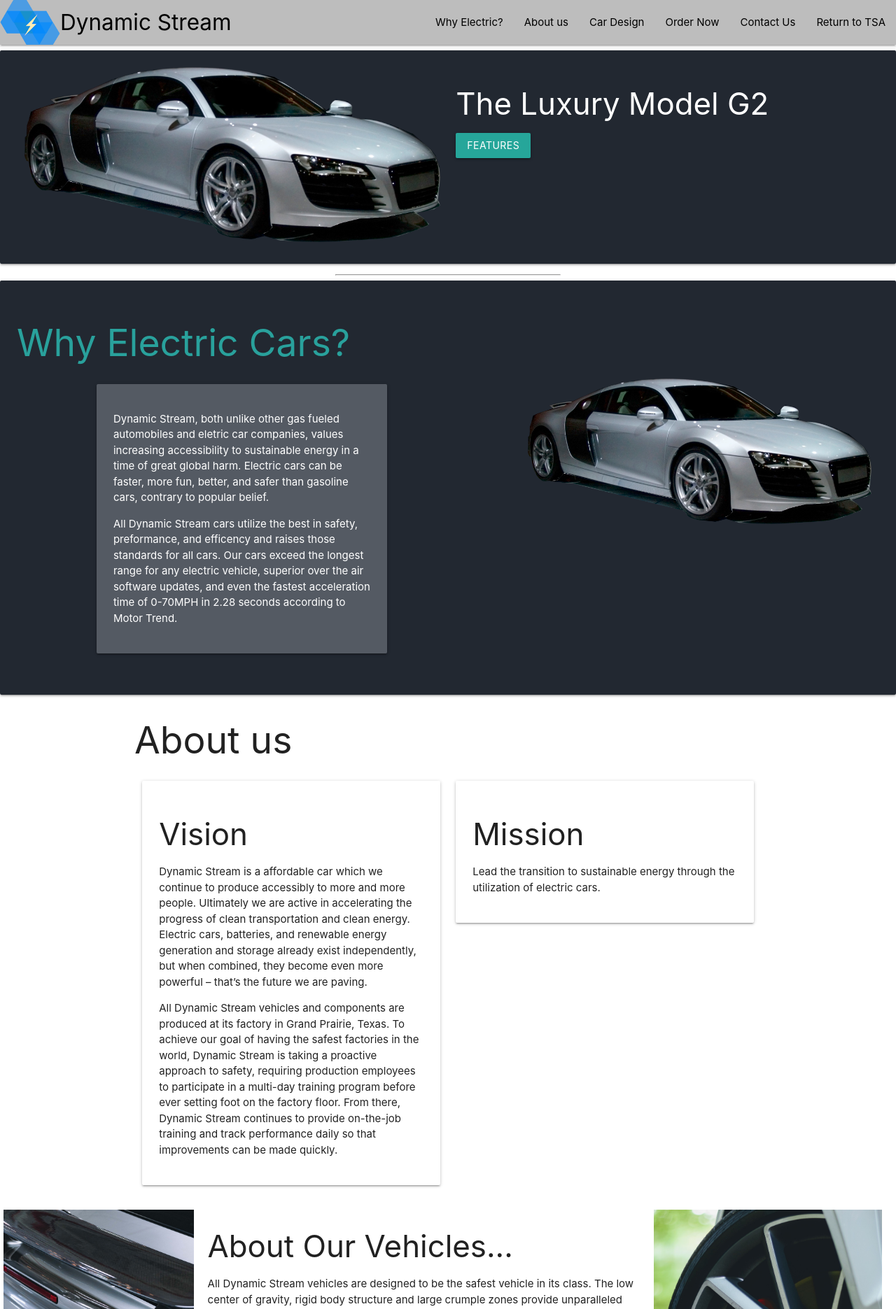
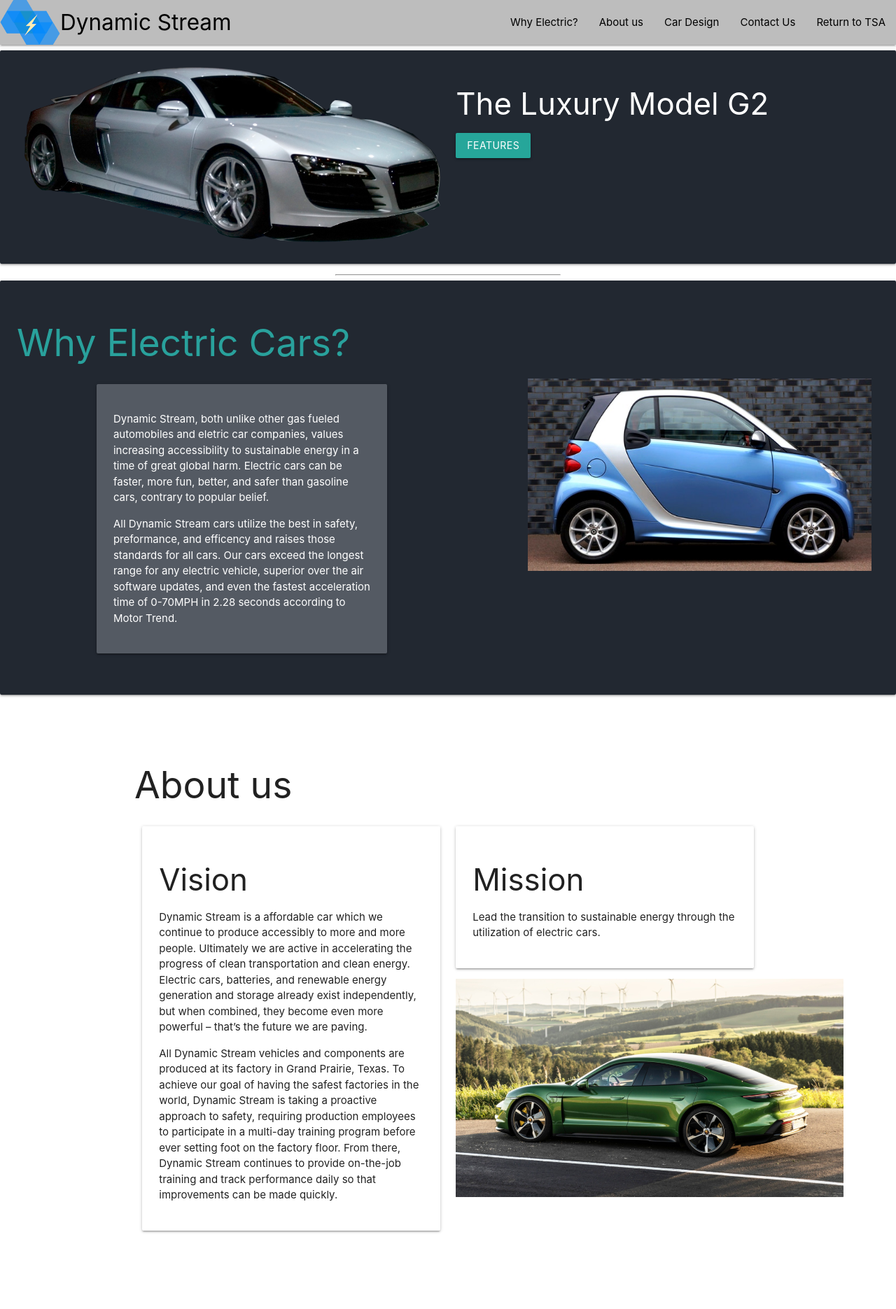
Before and after one commit to fastfists/TSAZone, a Flask app: page /design-brief in a window 1280 px wide. Shown: the top 1871 px of the page at 70% size. Run offline with Flask 2, Linux system fonts and the light colour scheme.

Commit message:
added more spacing

```diff
--- a/static/css/design_brief.css
+++ b/static/css/design_brief.css
@@ -68,3 +68,13 @@ input, textarea {
     background-size: cover;
     position: relative;
 }
+
+#about {
+    margin-top: 100px;
+    margin-bottom: 100px;
+}
+
+#contact {
+    margin-top: 150px;
+    margin-bottom: 50px;
+}
--- a/templates/design_brief.html
+++ b/templates/design_brief.html
@@ -17,7 +17,7 @@
 
 <body>
     <header>
-        <nav class="grey lighten-1" >
+        <nav class="grey lighten-1">
             <div class="nav-wrapper">
                 <a href="#" class="brand-logo">
                     <img style="float: left" src="/static/images/logo_pic.png" alt=""> Dynamic Stream
@@ -27,7 +27,6 @@
                     <li><a href="#electric">Why Electric?</a></li>
                     <li><a href="#about">About us</a></li>
                     <li><a href="#design">Car Design</a></li>
-                    <li><a href="#order">Order Now</a></li>
                     <li><a href="#contact">Contact Us</a></li>
                     <li><a href="/home">Return to TSA</a></li>
                 </ul>
@@ -38,7 +37,6 @@
             <li><a href="#Electric">Why Electric?</a></li>
             <li><a href="#about">About us</a></li>
             <li><a href="#design">Car Design</a></li>
-            <li><a href="#order">Order Now</a></li>
             <li><a href="#contact">Contact Us</a></li>
             <li><a href="/home">Return to TSA</a></li>
         </ul>
@@ -69,17 +67,21 @@
                         <p>
                             Dynamic Stream, both unlike other gas fueled automobiles and eletric car companies,
                             values increasing accessibility to sustainable energy in a time of great global harm.
-                                Electric cars can be faster, more fun, better, and safer than gasoline cars, contrary to popular belief.
+                            Electric cars can be faster, more fun, better, and safer than gasoline cars, contrary to
+                            popular belief.
                         </p>
                         <p>
-                                All Dynamic Stream cars utilize the best in safety, preformance, and efficency and raises those standards
-                                for all cars. Our cars exceed the longest range for any electric vehicle, superior over the air software
-                                updates, and even the fastest acceleration time of 0-70MPH in 2.28 seconds according to Motor Trend.
+                            All Dynamic Stream cars utilize the best in safety, preformance, and efficency and raises
+                            those standards
+                            for all cars. Our cars exceed the longest range for any electric vehicle, superior over the
+                            air software
+                            updates, and even the fastest acceleration time of 0-70MPH in 2.28 seconds according to
+                            Motor Trend.
                         </p>
                     </div>
                 </div>
                 <div class="col s5">
-                    <img class="responsive-img" src="/static/images/car_image.png" alt="">
+                    <img class="responsive-img" src="/static/images/smart_car.jpg" alt="">
                 </div>
             </div>
         </section>
@@ -91,16 +93,23 @@
                     <div class="card-panel">
                         <h3>Vision</h3>
                         <p>
-                                Dynamic Stream is a affordable car which we continue to produce accessibly to more and more people.
-                                Ultimately we are active in accelerating the progress of clean transportation and clean energy.
-                                Electric cars, batteries, and renewable energy generation and storage already exist independently,
+                            Dynamic Stream is a affordable car which we continue to produce accessibly to more and more
+                            people.
+                            Ultimately we are active in accelerating the progress of clean transportation and clean
+                            energy.
+                            Electric cars, batteries, and renewable energy generation and storage already exist
+                            independently,
                             but when combined, they become even more powerful – that’s the future we are paving.
                         </p>
                         <p>
-                                All Dynamic Stream vehicles and components are produced at its factory in Grand Prairie, Texas.
-                                To achieve our goal of having the safest factories in the world,  Dynamic Stream is taking a proactive
-                                approach to safety, requiring production employees to participate in a multi-day training program before
-                                ever setting foot on the factory floor. From there,  Dynamic Stream continues to provide on-the-job training
+                            All Dynamic Stream vehicles and components are produced at its factory in Grand Prairie,
+                            Texas.
+                            To achieve our goal of having the safest factories in the world, Dynamic Stream is taking a
+                            proactive
+                            approach to safety, requiring production employees to participate in a multi-day training
+                            program before
+                            ever setting foot on the factory floor. From there, Dynamic Stream continues to provide
+                            on-the-job training
                             and track performance daily so that improvements can be made quickly.
                         </p>
                     </div>
@@ -110,6 +119,7 @@
                         <h3>Mission</h3>
                         <p>Lead the transition to sustainable energy through the utilization of electric cars.</p>
                     </div>
+                    <img src="/static/images/green_car.png" alt="">
                 </div>
             </div>
         </section>
@@ -144,35 +154,43 @@
                     network. We currently have over 14,000 Superchargers worldwide, with six new locations opening every
                     week.
                 </p>
-
             </div>
         </section>
+
         <br><br>
-        <section id="contact" class="contact card-panel">
+
+        <section id="contact" class="card-panel contact ">
             <div class="row">
                 <div class="col offset-s7 s5">
                     <div class="card-panel bg-dark-grey">
                         <h4 class="blueish">Contact Us</h4>
+                        <div class="row">
+                            <div class="col s12">
                                 <form action="">
                                     <div class="row">
                                         <div class="input-field col s5">
                                             <label for="name">Name</label>
                                             <input id="name" class="validate" type="text">
                                         </div>
-                                <div class="col s2"></div>
-                                <div class="input-field col s5">
+                                        <div class="input-field col s5 offset-s2">
                                             <label for="email">Email</label>
                                             <input id="email" class="validate" type="text">
                                         </div>
-                                <div class="input-field col s12">
+                                    </div>
+                                    <div class="row">
+                                        <div class="col s12">
+                                            <div class="input-field">
                                                 <textarea id="message" class="materialize-textarea"></textarea>
                                                 <label for="message">Your Message</label>
                                             </div>
                                             <div class="input-field">
-                                    <input type="submit" class="btn " value="Send">
+                                                <input type="submit" class="btn" value="Send">
+                                            </div>
                                         </div>
                                     </div>
                                 </form>
+                            </div>
+                        </div>
                     </div>
                 </div>
             </div>
```
Also changed, not shown: static/images/green_car.png (added), static/images/smart_car.jpg (added). Lines whose indentation alone changed are shown as unchanged.
